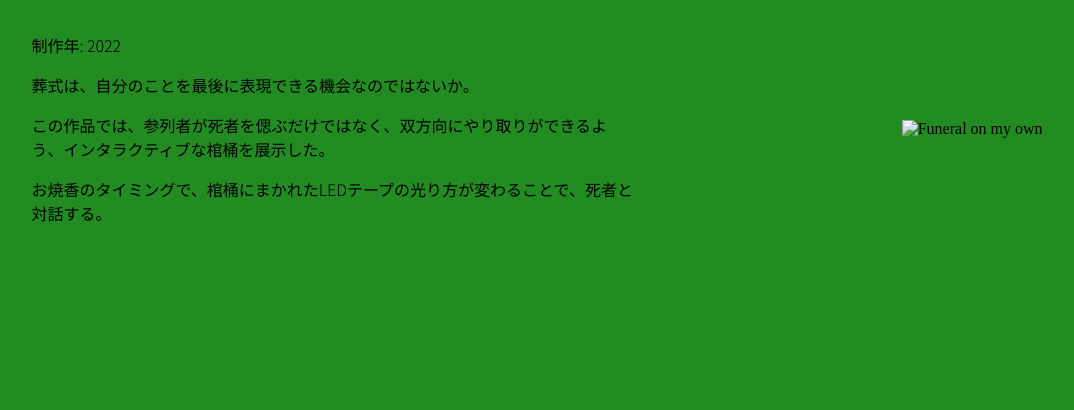
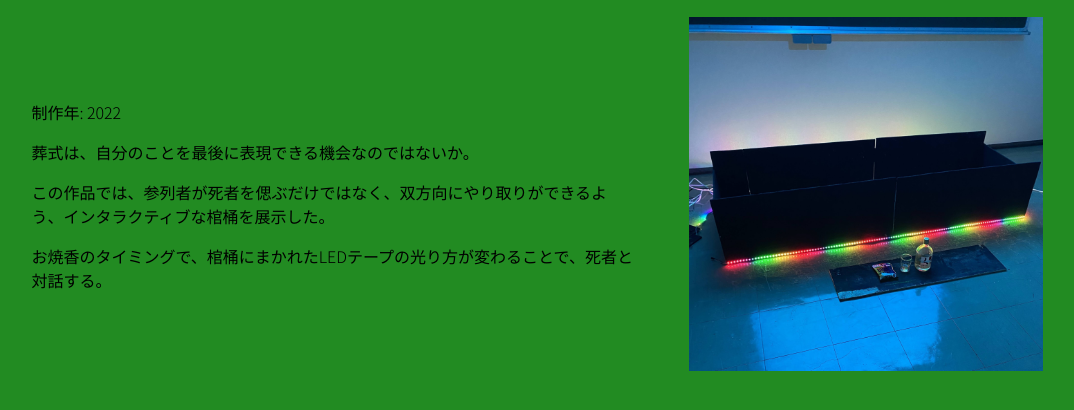
Before and after one commit to MiyamotoRin/mypage, a plain HTML site: page works/1.html in a window 1280 px wide. Shown: the part 92-502 px from the top of the page, without its empty margins (103-1177 px from the left). Drawn offline with Linux system fonts and the light colour scheme.

Commit message:
fix: 画像を追加するのを忘れる

```diff
--- a/works/1.html
+++ b/works/1.html
@@ -30,7 +30,7 @@
         <p>お焼香のタイミングで、棺桶にまかれたLEDテープの光り方が変わることで、死者と対話する。</p>
       </div>
       <div class="detail-image">
-        <img src="../images/placeholder.png" alt="Funeral on my own">
+        <img src="../images/funeral.png" alt="Funeral of my own">
       </div>
     </div>
   </div>
```
Also changed, not shown: images/funeral.png (added).
